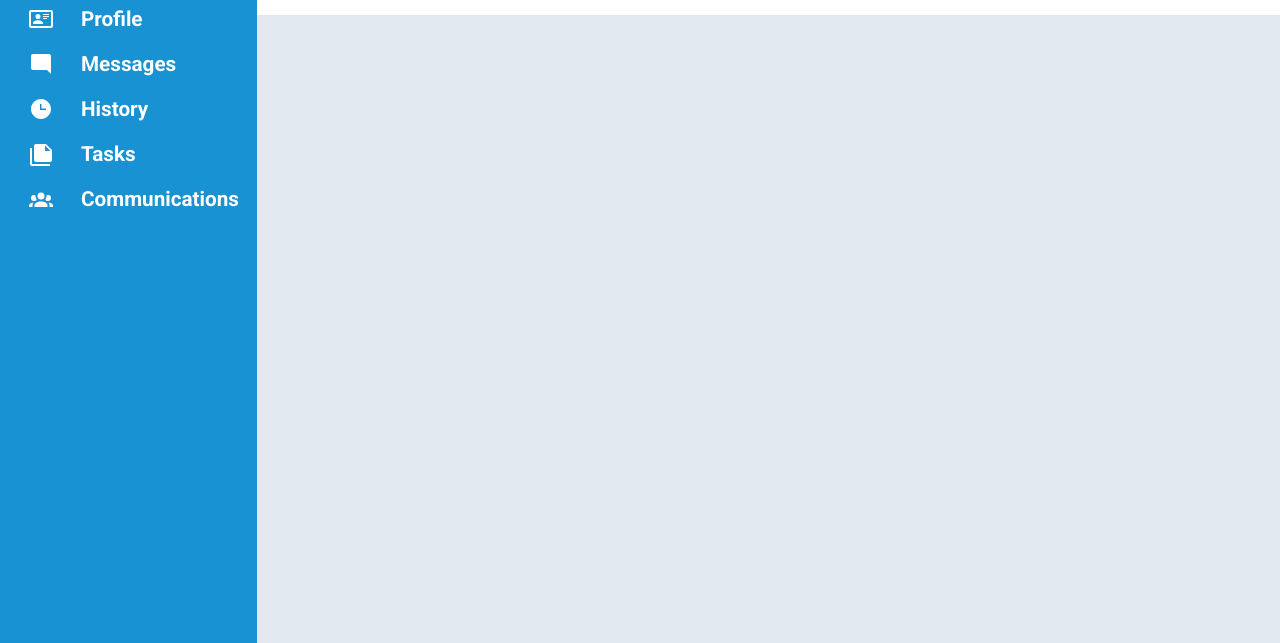
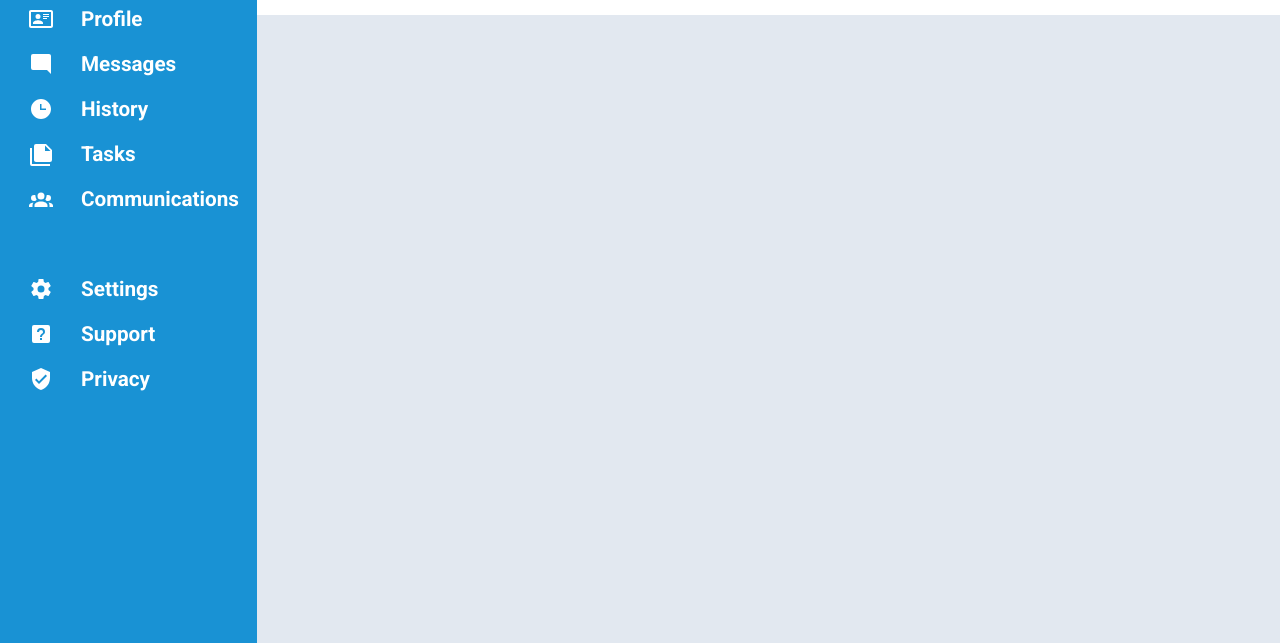
Before and after one commit to Larrys-code/Admin-Dashboard, a plain HTML site: page index.html in a window 1280 px wide. Shown: the part 157-800 px from the top of the page. Drawn offline with Linux system fonts and the light colour scheme.

Commit message:
Populate sidebar

```diff
--- a/index.html
+++ b/index.html
@@ -41,6 +41,21 @@
                 <img src="./SVGs/account-group.svg" alt="Communications" class="icon white">
                 <h2>Communications</h2>
             </div>
+
+            <div class="sidebar-seperator"></div>
+
+            <div class="sidebar-item">
+                <img src="./SVGs/cog.svg" alt="Settings" class="icon white">
+                <h2>Settings</h2>
+            </div>
+            <div class="sidebar-item">
+                <img src="./SVGs/help-box.svg" alt="Support" class="icon white">
+                <h2>Support</h2>
+            </div>
+            <div class="sidebar-item">
+                <img src="./SVGs/shield-check.svg" alt="Privacy" class="icon white">
+                <h2>Privacy</h2>
+            </div>
         </div>
         <div class="nav">
             <div class="search">
```
